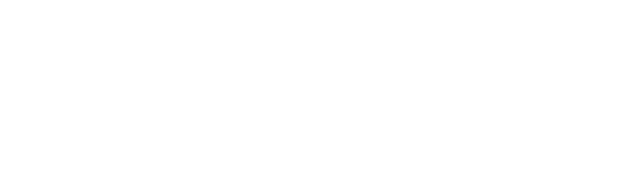
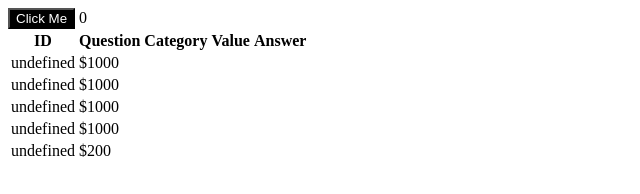
Before and after one commit to kimberly-hernandez/capstone, a plain HTML site: page index.html in a window 1280 px wide. Shown: the whole page, without its empty margins (0-640 px from the left). Drawn offline with Linux system fonts and the light colour scheme.

Commit message:
questions 1-9 for DOM javascript file

```diff
--- /dev/null
+++ b/assets/javascript/domJS.js
@@ -0,0 +1,186 @@
+/*
+1.What is the DOM in relation to web development?
+DOM- document object model
+Connects web pages to scripts/programming languages by representing the structuring of the document (HTML) in memory
+
+2.On your own: What is the difference between document.getElementById() and document.querySelector().
+
+We access elements by ids or class in .getElemetById().
+We access elements by css selectors, id, or class with.querySelector().
+
+3. What method could I use on the document object to find an HTML element by one of the classes in the elements class list if document.querySelector() was not available?
+document.getElementById()
+
+4.On your own: What is the difference between using *element*.addEventListener() vs *element*.onclick?
+With addEventListener, you can attach multiple events to the same element, but not with onclick.
+
+5. add button tag to html, then reference it by id and store in variable in js.
+*/
+
+const button = document.getElementById('hello');
+//console.log(button);
+button.textContent = 'Click Me';
+button.style.color = 'white';
+button.style.background ='black';
+
+
+let count = 0;
+
+//6.
+button.addEventListener('click',function(){
+  // console.log("my event listener is working");
+
+  count++;
+  bodySpan.innerHTML = count;
+  document.body.style.backgroundColor= randomColor();
+
+});
+
+//7.
+let bodySpan = document.getElementById('counter');
+//console.log(bodySpan);
+
+//8. add a new event listener that responds to right click
+
+
+button.addEventListener('contextmenu', function(){
+    event.preventDefault();  //prevents menu from popping up
+
+    count--;
+    bodySpan.innerHTML = count;
+    document.body.style.backgroundColor= randomColor();
+    //console.log("right clicking did something");
+})
+
+//9. Given the following function that returns a random color from an array, change
+//the background color of the HTML document every time the button is clicked or right
+//clicked.
+
+function randomColor() {
+    const colors = ["red", "orange", "yellow", "green", "blue", "indigo", "violet"]
+
+    let randomIndex = Math.floor(Math.random() * ((colors.length - 1) - 0 + 1) + 0)
+
+    return colors[randomIndex]
+}
+
+//10
+let tbody  = document.getElementById('tbodyID');
+//console.log(tbody);
+
+
+
+
+let quizQuestions = [
+    {
+        "id": 79680,
+        "answer": "anarchy",
+        "question": "In 1921 the black flag flew at the funeral of Peter Kropotkin, philosopher of this government-negating ideology",
+        "value": 1000,
+        "airdate": "2007-02-27T12:00:00.000Z",
+        "created_at": "2014-02-11T23:38:41.721Z",
+        "updated_at": "2014-02-11T23:38:41.721Z",
+        "category_id": 10459,
+        "game_id": null,
+        "invalid_count": null,
+        "category": {
+            "id": 10459,
+            "title": "political science",
+            "created_at": "2014-02-11T23:38:40.866Z",
+            "updated_at": "2014-02-11T23:38:40.866Z",
+            "clues_count": 5
+        }
+    },
+    {
+        "id": 79681,
+        "answer": "Africa",
+        "question": "In 2000 Rift Valley fever scared WHO by making its first appearance outside this continent",
+        "value": 1000,
+        "airdate": "2007-02-27T12:00:00.000Z",
+        "created_at": "2014-02-11T23:38:41.751Z",
+        "updated_at": "2014-02-11T23:38:41.751Z",
+        "category_id": 10460,
+        "game_id": null,
+        "invalid_count": null,
+        "category": {
+            "id": 10460,
+            "title": "who says",
+            "created_at": "2014-02-11T23:38:40.880Z",
+            "updated_at": "2014-02-11T23:38:40.880Z",
+            "clues_count": 5
+        }
+    },
+    {
+        "id": 79682,
+        "answer": "yew",
+        "question": "\"It had to be\" this evergreen tree that is a homonym for a second-person-singular pronoun",
+        "value": 1000,
+        "airdate": "2007-02-27T12:00:00.000Z",
+        "created_at": "2014-02-11T23:38:41.780Z",
+        "updated_at": "2014-02-11T23:38:41.780Z",
+        "category_id": 10461,
+        "game_id": null,
+        "invalid_count": null,
+        "category": {
+            "id": 10461,
+            "title": "also a 3-letter tree",
+            "created_at": "2014-02-11T23:38:40.895Z",
+            "updated_at": "2014-02-11T23:38:40.895Z",
+            "clues_count": 5
+        }
+    },
+    {
+        "id": 79683,
+        "answer": "Alvin Ailey",
+        "question": "In 1977 Madonna won a scholarship to the studio of this alliteratively named N.Y. choreographer",
+        "value": 1000,
+        "airdate": "2007-02-27T12:00:00.000Z",
+        "created_at": "2014-02-11T23:38:41.809Z",
+        "updated_at": "2014-02-11T23:38:41.809Z",
+        "category_id": 10462,
+        "game_id": null,
+        "invalid_count": null,
+        "category": {
+            "id": 10462,
+            "title": "prime madonna",
+            "created_at": "2014-02-11T23:38:40.909Z",
+            "updated_at": "2014-02-11T23:38:40.909Z",
+            "clues_count": 5
+        }
+    },
+    {
+        "id": 79684,
+        "answer": "Harry Potter",
+        "question": "(Cheryl of the Clue Crew has a new review from the zoo--the London Zoo in Regent's Park, London.)  At the zoo in Regent's Park this character first discovers his unusual powers when he talks to the snakes",
+        "value": 200,
+        "airdate": "2007-02-26T12:00:00.000Z",
+        "created_at": "2014-02-11T23:38:42.318Z",
+        "updated_at": "2014-02-11T23:38:42.318Z",
+        "category_id": 10463,
+        "game_id": null,
+        "invalid_count": null,
+        "category": {
+            "id": 10463,
+            "title": "literary london",
+            "created_at": "2014-02-11T23:38:42.190Z",
+            "updated_at": "2014-02-11T23:38:42.190Z",
+            "clues_count": 5
+        }
+    }
+]
+
+//tbody.innerHTML =quizQuestions;
+
+for (let i = 0; i < quizQuestions.length; i++) {
+    let tr = "<tr>";
+
+    /* Verification to add the last decimal 0 */
+    if (quizQuestions[i].value.toString().substring(quizQuestions[i].value.toString().indexOf('.'), quizQuestions[i].value.toString().length) < 2)
+        obj[i].value += "0";
+
+    /* Must not forget the $ sign */
+    tr += "<td>" + quizQuestions[i].key + "</td>" + "<td>$" + quizQuestions[i].value.toString() + "</td></tr>";
+
+    /* We add the table row to the table body */
+    tbody.innerHTML += tr;
+}
--- a/index.html
+++ b/index.html
@@ -9,13 +9,30 @@
 </head>
 <body>
 
+    <button id="hello"></button>
+    <span id="counter">0</span>
+
+    <table id="quizQuestionsTable">
+        <thead>
+            <th>ID</th>
+            <th>Question</th>
+            <th>Category</th>
+            <th>Value</th>
+            <th>Answer</th>
+        </thead>
+        <tbody id="tbodyID">
+
+        </tbody>
+    </table>
+
     <!--<script src="assets/javascript/variables.js"></script>
     <script src="assets/javascript/numbers.js"></script>
     <script src="assets/javascript/string_js.js">
     <script src="assets/javascript/conditionals.js"></script>
     <script src="assets/javascript/loops.js"></script>
     <script src="assets/javascript/functions.js"></script>
-    <script src="assets/javascript/arrays.js"></script>-->
-    <script src="assets/javascript/objectsJS.js"></script>
+    <script src="assets/javascript/arrays.js"></script>
+    <script src="assets/javascript/objectsJS.js"></script>-->
+    <script src="assets/javascript/domJS.js"></script>
 </body>
 </html>
```
Also changed, not shown: assets/javascript/objectsJS.js (+10 -1 lines).
